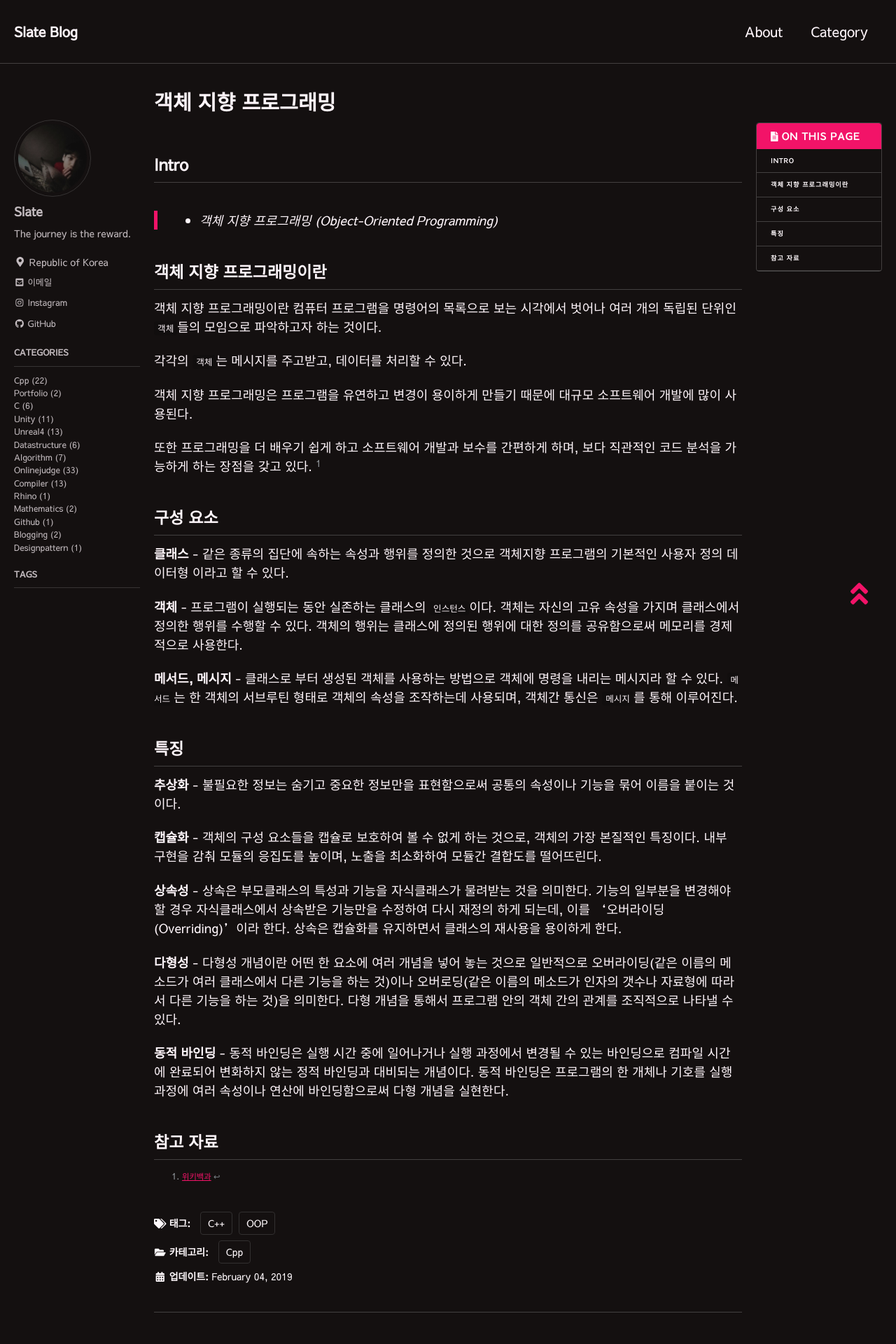
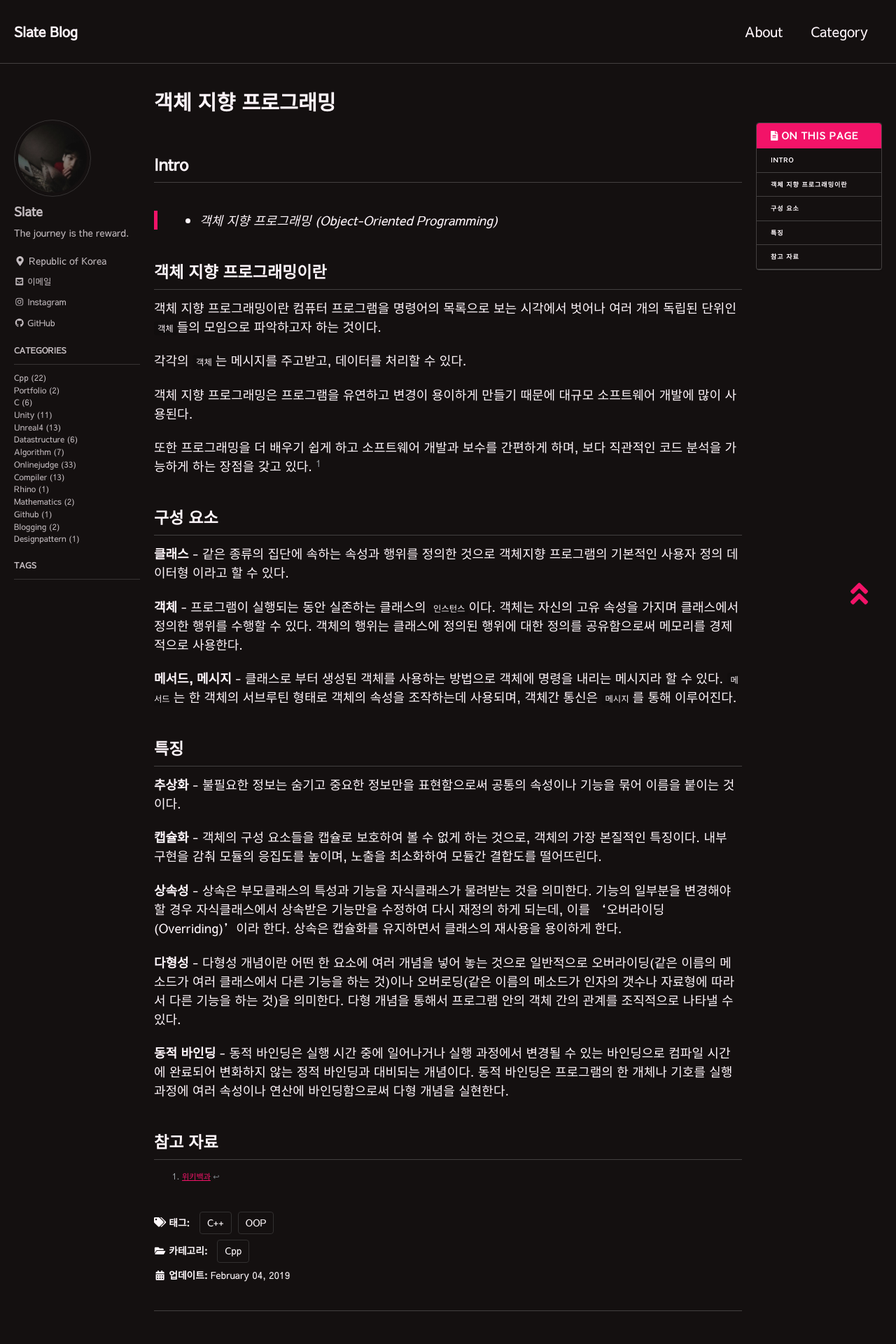
Before and after one commit to lesslate/lesslate.github.io, a Jekyll site: the page built from _posts/Cpp/2019-02-04-객체지향 프로그래밍.md, in a window 1280 px wide. Shown: the top 1920 px of the page at 70% size. Built offline with Jekyll 4.4.1, drawn with Linux system fonts in a browser that asks for light colours; nearby versions of some CDN libraries; some web fonts are replaced; comment, search, counter and statistics services are not loaded.

Commit message:
Update main.scss

```diff
--- a/assets/css/main.scss
+++ b/assets/css/main.scss
@@ -17,9 +17,9 @@
 $type-size-3 : 1.463em;  // ~25.008px
 $type-size-4 : 1.15em;   // ~20px
 $type-size-5 : 0.9em;      // ~16px
-$type-size-6 : 0.70em;   // ~12px
-$type-size-7 : 0.6375em; // ~11px
-$type-size-8 : 0.625em;  // ~10px
+$type-size-6 : 0.6875em;   // ~12px
+$type-size-7 : 0.625em; // ~11px
+$type-size-8 : 0.550em;  // ~10px
 
 /* solarized light syntax highlighting (base16) */
 $base00: #5D5D5D ;
```
